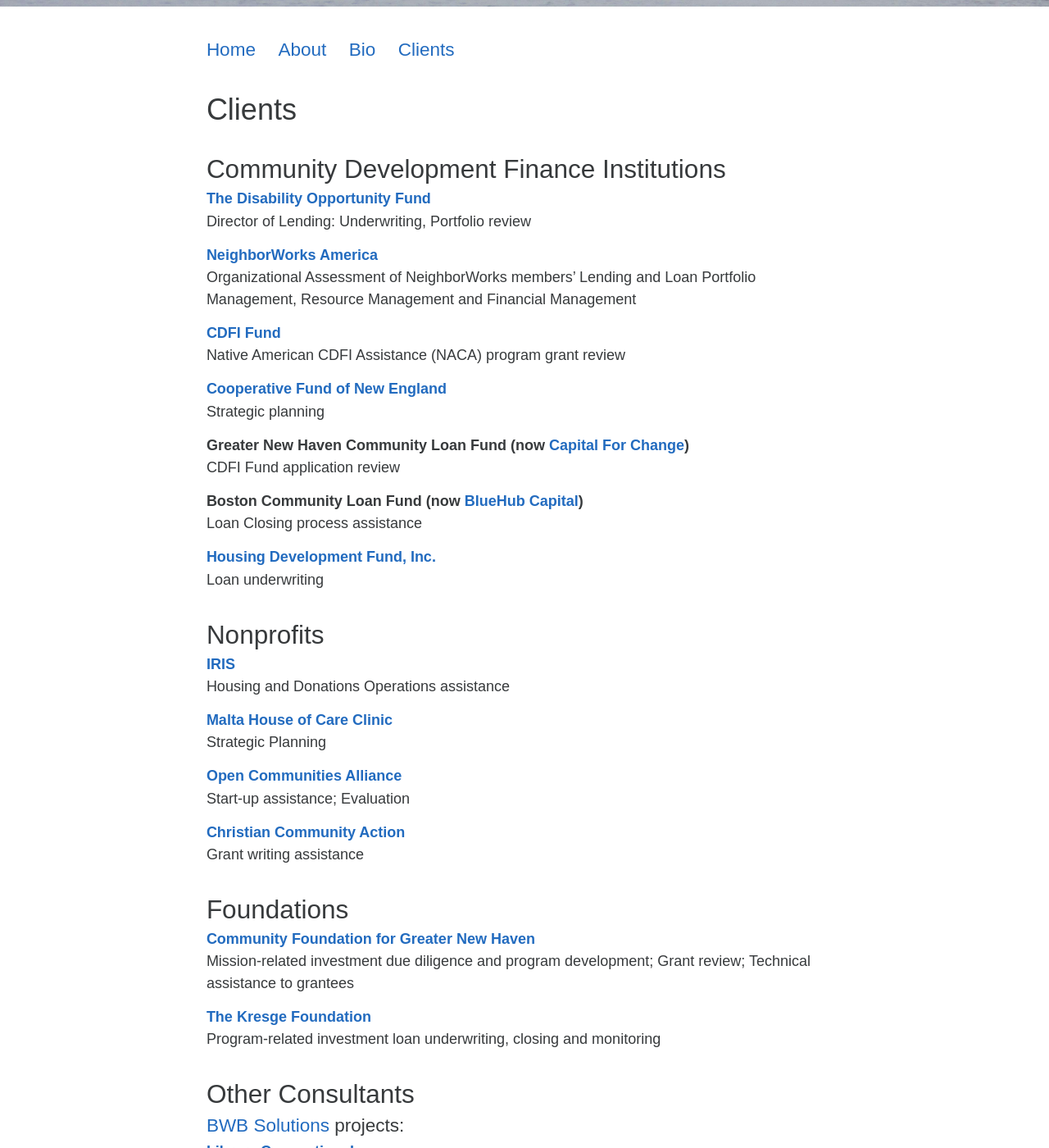
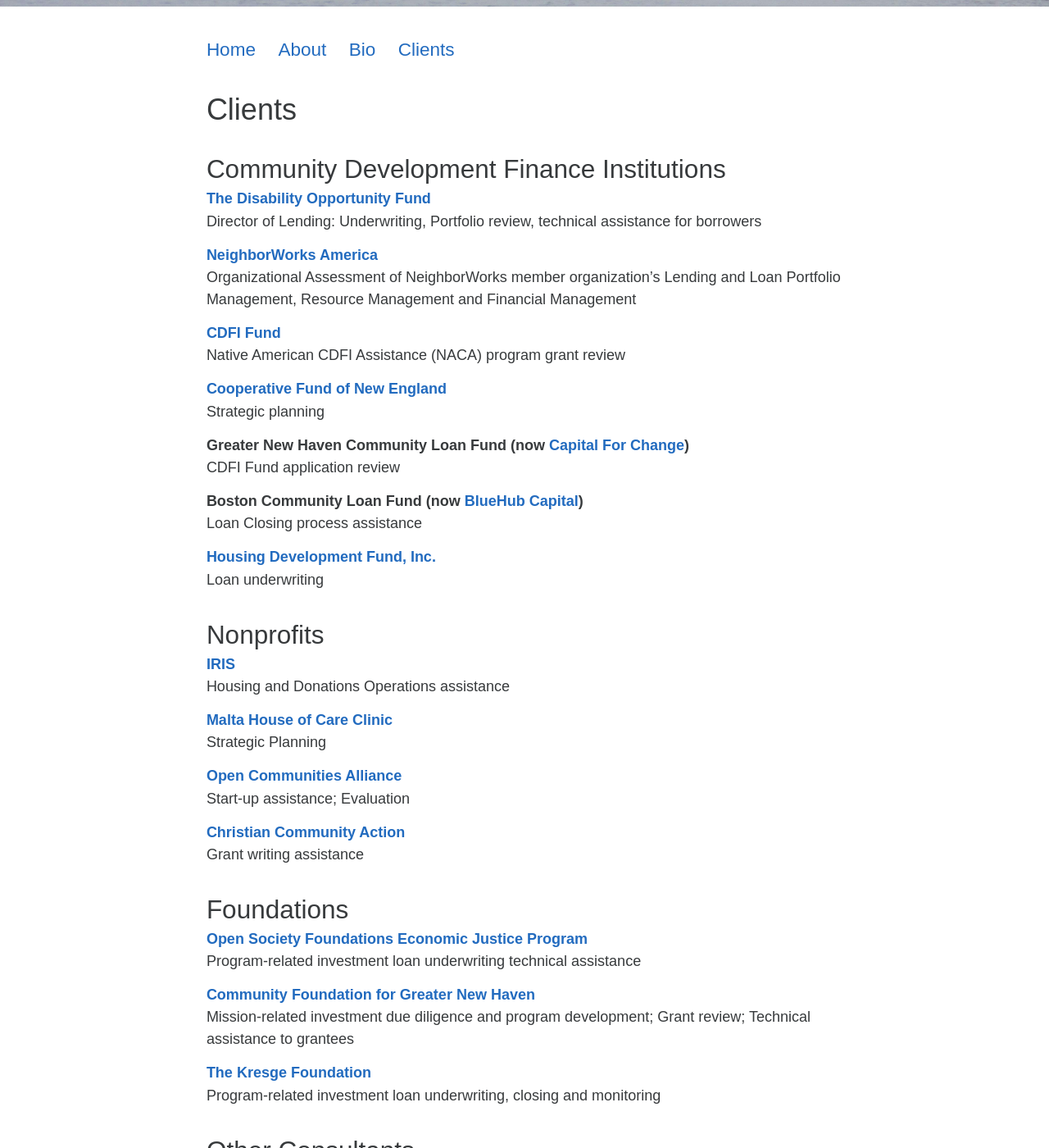
Before and after one commit to ClaireMorduch/clairemorduch, a Jekyll site: the page built from clients.md, in a window 1280 px wide and 1400 px high, scrolled down 495 px. Shown: the whole window at 82% size. Built offline with Jekyll 4.4.1, drawn with Linux system fonts in a browser that asks for light colours.

Commit message:
Update clients.md

```diff
--- a/clients.md
+++ b/clients.md
@@ -13,10 +13,10 @@ published: true
 ### Community Development Finance Institutions
 
 ##### [The Disability Opportunity Fund](http://www.thedof.org)
-Director of Lending: Underwriting, Portfolio review
+Director of Lending: Underwriting, Portfolio review, technical assistance for borrowers
 
 ##### [NeighborWorks America](http://www.neighborworks.org/Training-Services/Organizational-Assessment)
-Organizational Assessment of NeighborWorks members' Lending and Loan Portfolio Management, Resource Management and Financial Management
+Organizational Assessment of NeighborWorks member organization's Lending and Loan Portfolio Management, Resource Management and Financial Management
 
 ##### [CDFI Fund](http://www.cdfifund.gov)
 Native American CDFI Assistance (NACA) program grant review
@@ -51,6 +51,9 @@ Grant writing assistance
 
 
 ### Foundations
+
+##### [Open Society Foundations Economic Justice Program](https://www.opensocietyfoundations.org/who-we-are/programs/economic-justice-program)
+Program-related investment loan underwriting technical assistance
 
 ##### [Community Foundation for Greater New Haven](http://www.cfgnh.org)
 Mission-related investment due diligence and program development; Grant review; Technical assistance to grantees
```
